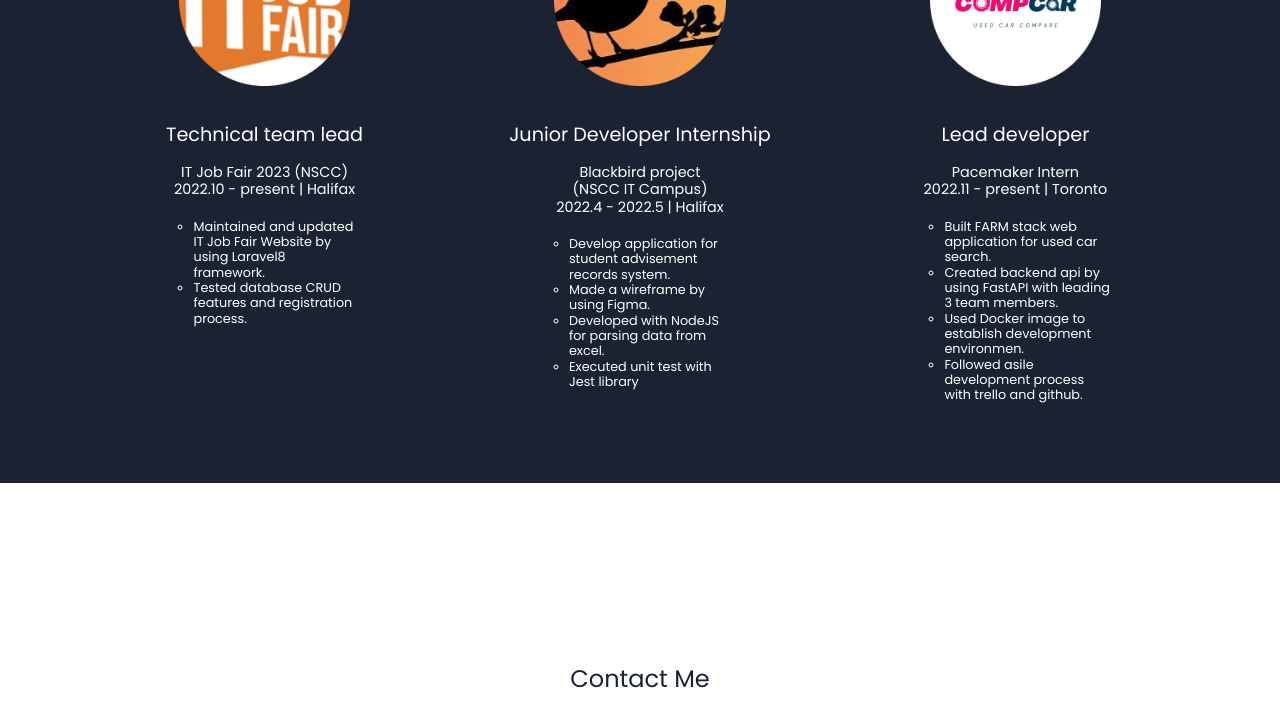
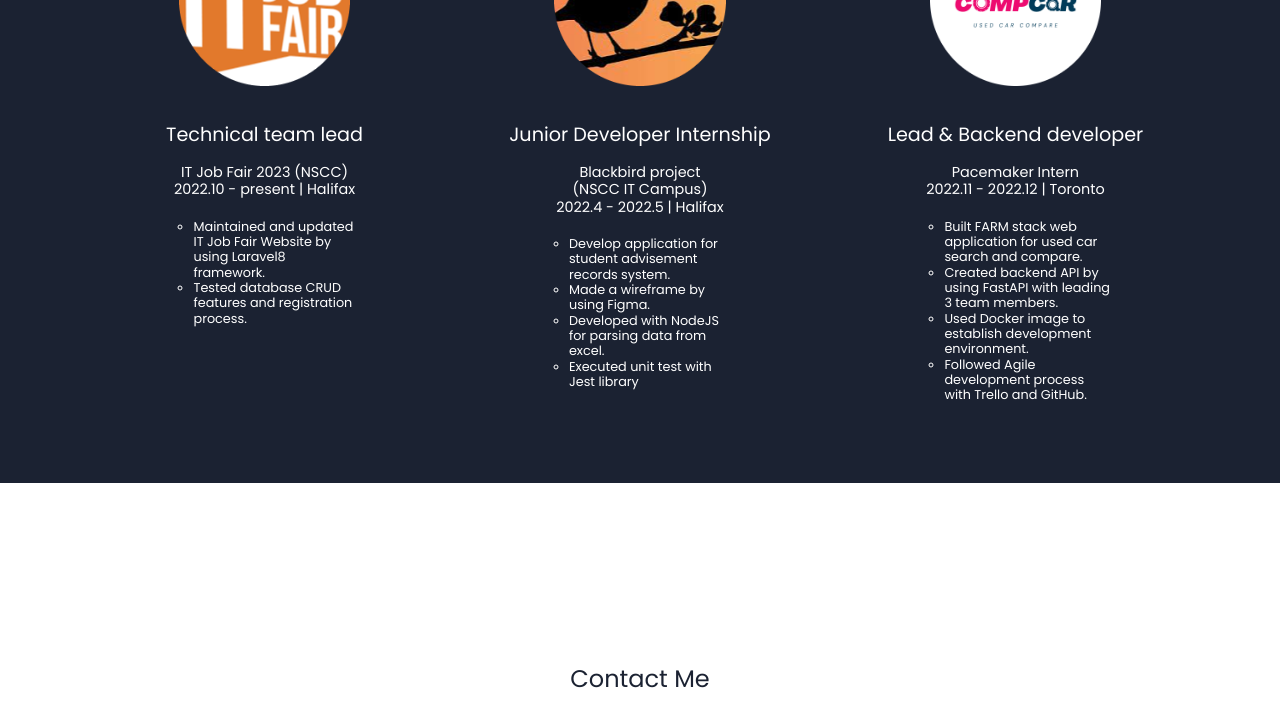
Before and after one commit to nhistory/portfolio, a plain HTML site: page index.html in a window 1280 px wide. Shown: the part 2720-3437 px from the top of the page. Drawn offline with Linux system fonts and the light colour scheme.

Commit message:
Fixed experience part

```diff
--- a/index.html
+++ b/index.html
@@ -262,20 +262,23 @@
           />
 
           <div class="experiences-text">
-            <p class="e-name">Lead developer</p>
+            <p class="e-name">Lead & Backend developer</p>
             <p class="e-details">
               Pacemaker Intern <br />
-              2022.11 - present | Toronto
+              2022.11 - 2022.12 | Toronto
             </p>
             <ul>
-              <li>Built FARM stack web application for used car search.</li>
               <li>
-                Created backend api by using FastAPI with leading 3 team
+                Built FARM stack web application for used car search and
+                compare.
+              </li>
+              <li>
+                Created backend API by using FastAPI with leading 3 team
                 members.
               </li>
-              <li>Used Docker image to establish development environmen.</li>
+              <li>Used Docker image to establish development environment.</li>
               <li>
-                Followed asile development process with trello and github.
+                Followed Agile development process with Trello and GitHub.
               </li>
             </ul>
           </div>
```
